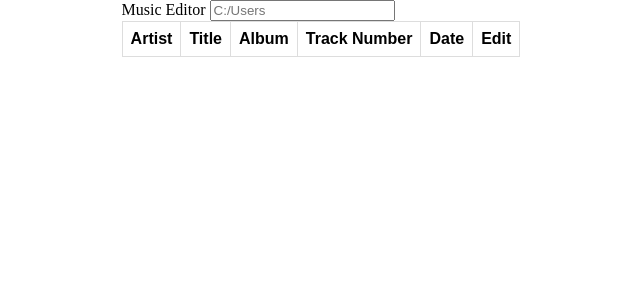
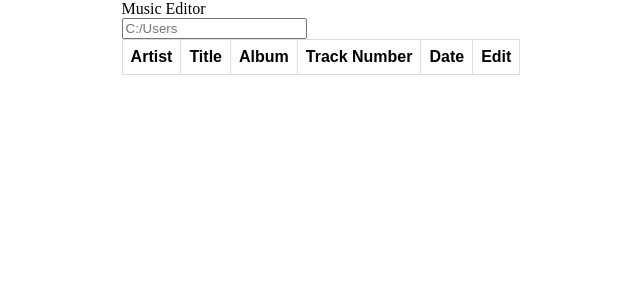
Before and after one commit to metaspheres/metadata-editor, a Flask app: page / in a window 1280 px wide. Shown: the top 300 px of the page, without its empty margins (319-959 px from the left). Run offline with Flask 3, Linux system fonts and the light colour scheme; lists and menus that the app fills with data are empty.

Commit message:
html changes

```diff
--- a/models.py
+++ b/models.py
@@ -1,6 +1,7 @@
 from pathlib import Path
 from mutagen import File
 
+# scan da pasta e mostrar ficheiros de musica
 def scan_folder(folder_path):
 
     path = Path(folder_path)
@@ -12,6 +13,7 @@ def scan_folder(folder_path):
 
     return file_list
 
+# ler metadados do ficheiro atraves da path inserida
 def read_metadata(file_path):
     file = File(file_path)
     #fallback p/data
@@ -33,6 +35,7 @@ def read_metadata(file_path):
 
     return file_metadata
 
+# fazer scan da pasta - mostra subpastas e ficheiros
 def get_library(folder_path):
 
     file_list = []
@@ -42,6 +45,7 @@ def get_library(folder_path):
 
     return file_list
 
+# mostrar apenas subpastas (subdir) -> para escolher caminho na main a ser utilizado
 def get_directory(directory):
     selected_directory = Path(directory)
     subdir_list = []
--- a/static/css/style.css
+++ b/static/css/style.css
@@ -18,3 +18,11 @@ td, th {
   text-align: left;
   padding: 8px;
 }
+
+.main-container{
+  display: inline-grid;
+}
+
+.path-container{
+  grid-column-start: 1;
+}
--- a/templates/homepage.html
+++ b/templates/homepage.html
@@ -9,12 +9,14 @@
 <body>
     <div class="main-container">
             Music Editor
-        <label for="folder-browser-input"></label>
-        <input id="folder-browser-input" type="text" name="path" placeholder="C:/Users">
-        <div id="suggestions">
+        <div class="path-container">
+            <label for="folder-browser-input"></label>
+            <input id="folder-browser-input" type="text" name="path" placeholder="C:/Users">
+            <div id="suggestions">
 
+            </div>
         </div>
-        <div>
+        <div class="music-data-container">
         <table>
             <tr>
                 <th>Artist</th>
```
